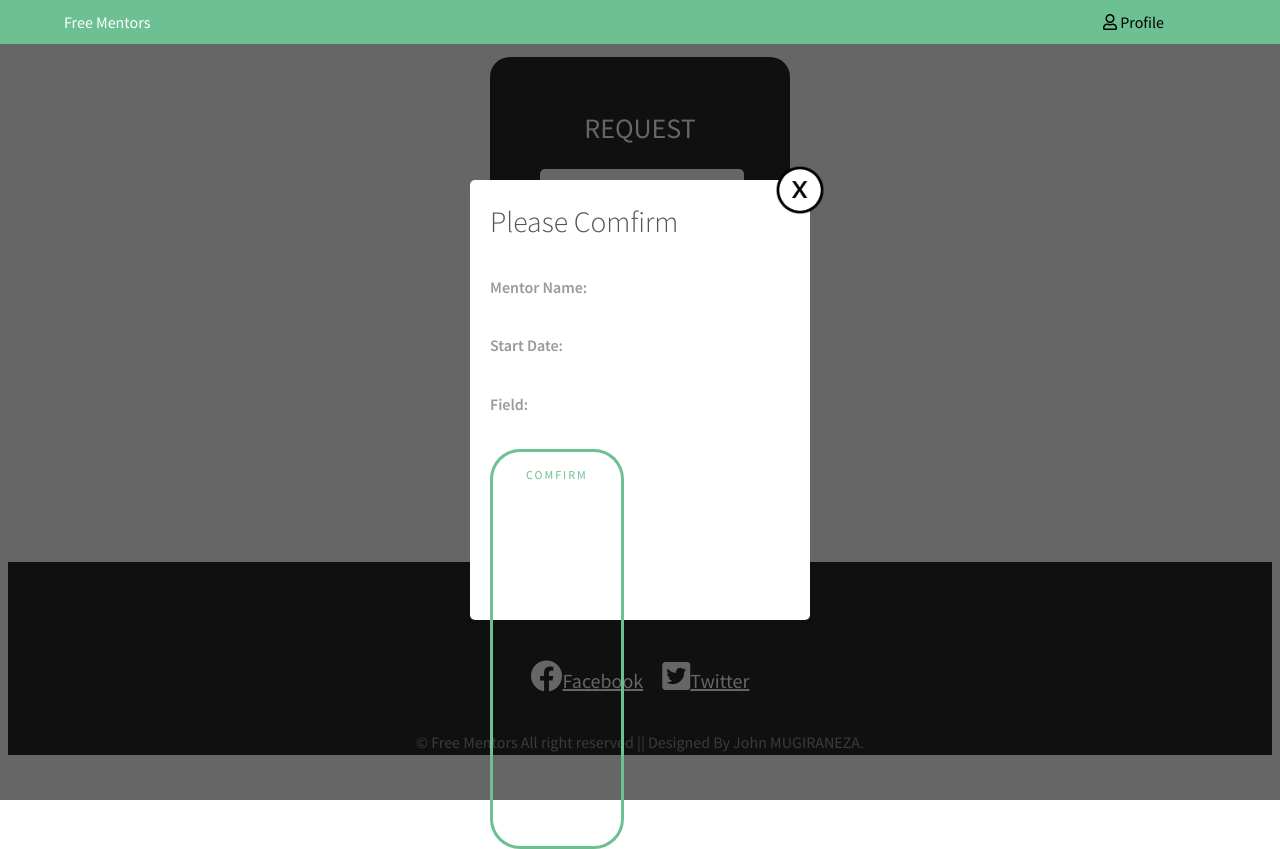
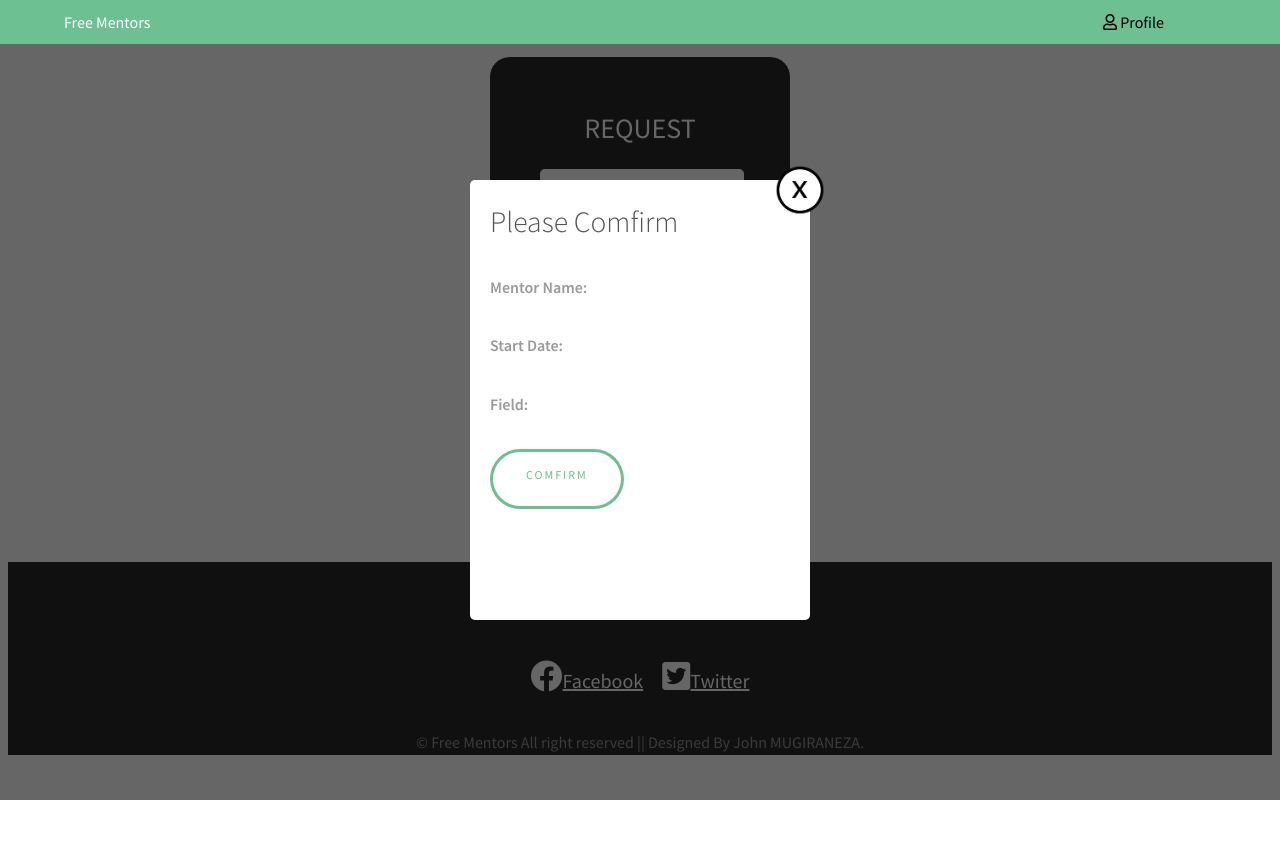
Before and after one commit to mujohn26/FREE-MENTORS, a plain HTML site: page UI/pages/create-mentorship.html in a window 1280 px wide. Both pictures are taken after a click on the link "ACCEPT". After the commit the page ends 800 px from the top, so only its background shows below. Drawn offline with Linux system fonts and the light colour scheme.

Commit message:
bg(coorectpop):correct pop up button
user should pop buttons
[continue 168243617]

```diff
--- a/UI/pages/create-mentorship.html
+++ b/UI/pages/create-mentorship.html
@@ -51,7 +51,7 @@
                             <p>Mentor Name:<span id="mename"></span></p>
                             <p>Start Date:<span id="sdate"></span></p>
                             <p>Field:<span id="field"></span></p>
-                            <a href="login-page.html" class="button">Comfirm</a>
+                            <a href="login-page.html" class="pop-button">Comfirm</a>
                             </div>
                             </div>
 
```
